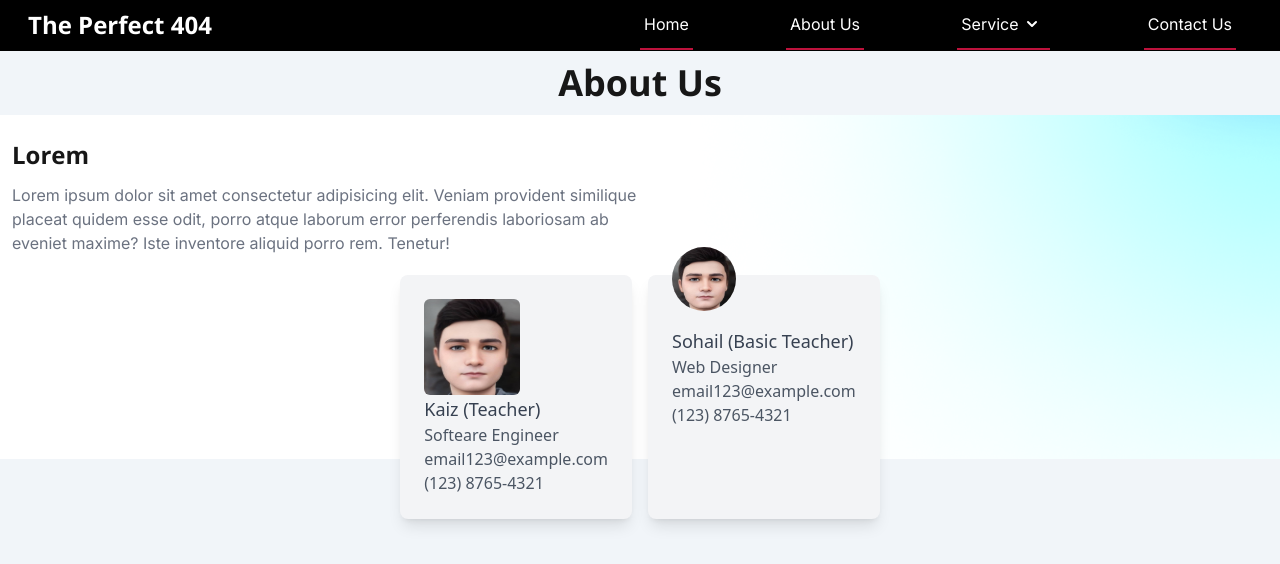
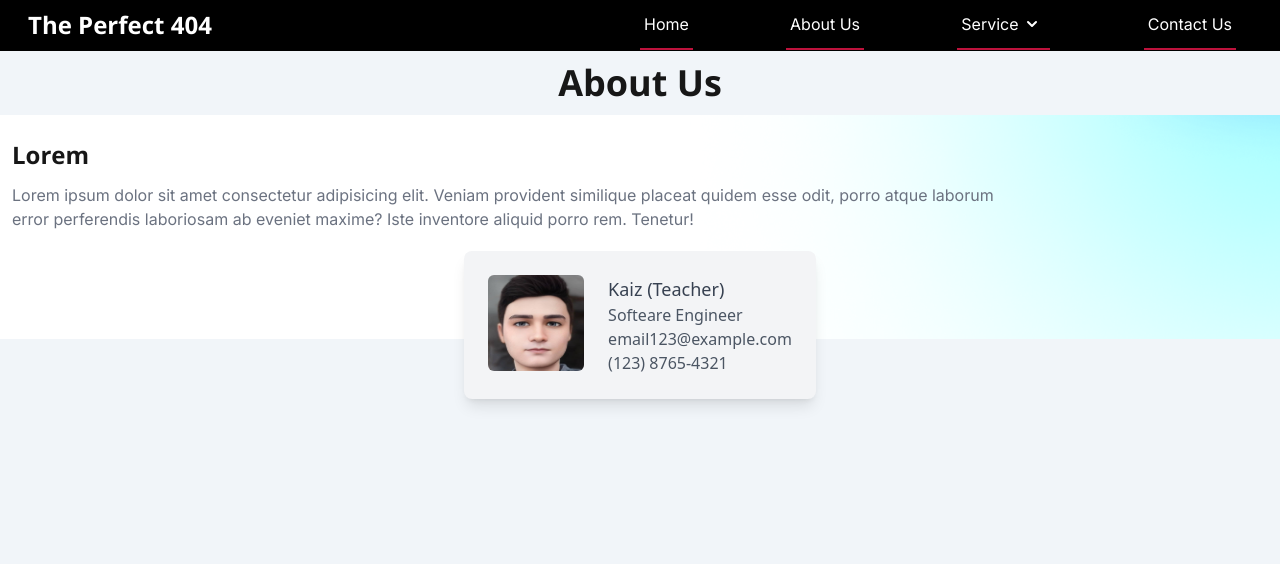
Before and after one commit to nayhlaingoo/Perfect-404, a Vue app: page /about in a window 1280 px wide. Shown: the top 564 px of the page. Built offline with nearby package versions, Linux system fonts and the light colour scheme.

Commit message:
Update About.vue
Co-Authored-By: Kaiz <26181183+kaiz16@users.noreply.github.com>

```diff
--- a/src/views/About.vue
+++ b/src/views/About.vue
@@ -37,7 +37,7 @@
       <h1 class="text-primary font-primary text-4xl text-center">About Us</h1>
     </div>
     <div class="bg-white p-3 bg-[url('@/assets/bg-1.png')] bg-cover">
-      <div class="w-1/2">
+      <div class="w-4/5">
         <h1 class="text-primary font-primary text-2xl mt-3">Lorem</h1>
         <p class="text-accentsFont font-accent my-3">
           Lorem ipsum dolor sit amet consectetur adipisicing elit. Veniam
@@ -47,7 +47,7 @@
         </p>
       </div>
       <div class="flex justify-center -mb-20">
-        <div class="md:flex flex-col bg-gray-100 rounded-lg p-6 w-fit shadow-lg m-2">
+      <div class="md:flex bg-gray-100 rounded-lg p-6 w-fit shadow-lg m-2">
           <img
             class="h-16 w-16 md:h-24 md:w-24 rounded-md mx-auto md:mx-0 md:mr-6"
             src="@/assets/img.jpg"
@@ -60,7 +60,7 @@
           </div>
         </div>
 
-        <div class="md:flex bg-gray-100 rounded-lg p-6 w-fit shadow-lg m-2 relative">
+        <!-- <div class="md:flex bg-gray-100 rounded-lg p-6 w-fit shadow-lg m-2 relative">
           <img
             class="h-16 w-16 md:h-16 md:w-16 rounded-full mx-auto md:mx-0 md:mr-6 absolute -top-7"
             src="@/assets/img.jpg"
@@ -71,7 +71,7 @@
             <div class="text-gray-600">email123@example.com</div>
             <div class="text-gray-600">(123) 8765-4321</div>
           </div>
-        </div>
+        </div> -->
       </div>
     </div>
   </section>
```
